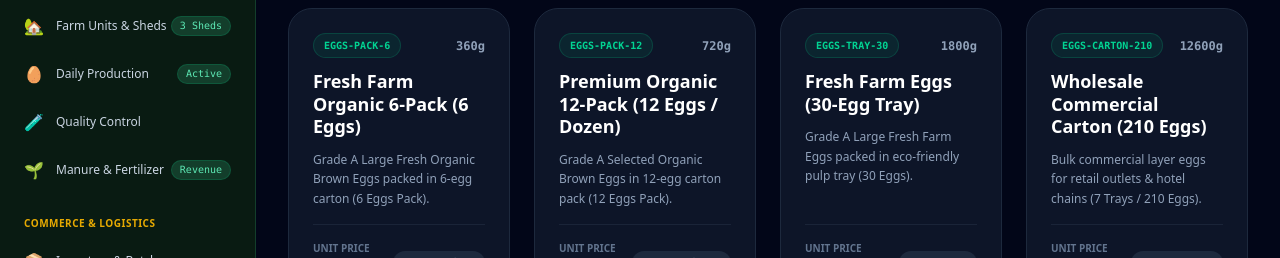
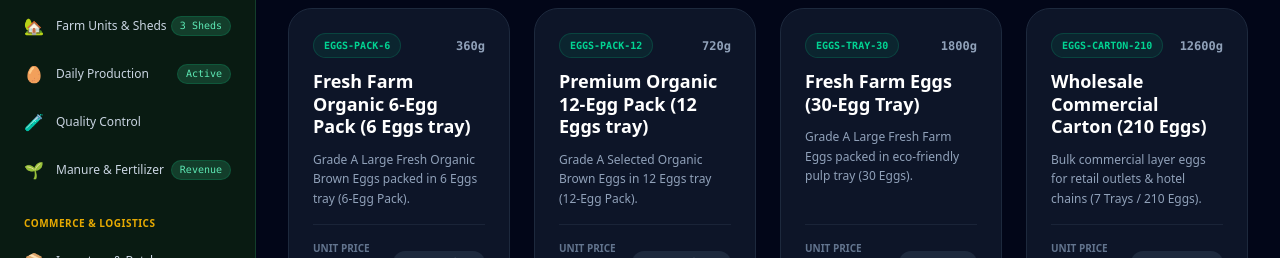
Before and after one commit to roshanbless/Eden-Nest-Farm-ERP_V2, a Next.js app: page /dashboard/products in a window 1280 px wide. Shown: the part 147-405 px from the top of the page. Built offline with nearby package versions, Linux system fonts and the light colour scheme; no server answers; the database is empty.

Commit message:
fix: Update product names & dropdown labels to 6-Egg Pack (6 Eggs tray) and 12-Egg Pack (12 Eggs tray)

```diff
--- a/app/dashboard/products/page.tsx
+++ b/app/dashboard/products/page.tsx
@@ -175,9 +175,9 @@ export default function ProductsPage() {
                     onChange={(e: any) => setUnit(e.target.value)}
                     className="w-full px-4 py-2.5 rounded-xl bg-slate-950 border border-slate-800 text-white font-semibold text-emerald-300 focus:ring-2 focus:ring-emerald-500 focus:outline-none"
                   >
-                    <option value="pack_6">6-Egg Pack (6 Eggs Carton)</option>
-                    <option value="pack_12">12-Egg Pack (12 Eggs Carton / Dozen)</option>
-                    <option value="tray">30-Egg Tray (30 Eggs Pulp Tray)</option>
+                    <option value="pack_6">6-Egg Pack (6 Eggs tray)</option>
+                    <option value="pack_12">12-Egg Pack (12 Eggs tray)</option>
+                    <option value="tray">30-Egg Tray (30 Eggs tray)</option>
                     <option value="carton">Commercial Carton (210 Eggs / 7 Trays)</option>
                     <option value="bag_5kg">5 kg Organic Manure Zip Pouch</option>
                     <option value="bag_10kg">10 kg Organic Manure Garden Bag</option>
--- a/src/lib/api/commerce.ts
+++ b/src/lib/api/commerce.ts
@@ -74,9 +74,9 @@ export interface Order {
 export const mockProducts: Product[] = [
   {
     id: 'prod-00',
-    name: 'Fresh Farm Organic 6-Pack (6 Eggs)',
+    name: 'Fresh Farm Organic 6-Egg Pack (6 Eggs tray)',
     sku: 'EGGS-PACK-6',
-    description: 'Grade A Large Fresh Organic Brown Eggs packed in 6-egg carton (6 Eggs Pack).',
+    description: 'Grade A Large Fresh Organic Brown Eggs packed in 6 Eggs tray (6-Egg Pack).',
     category: 'eggs_dozen',
     unit_of_measure: 'pack_6',
     base_price: 50,
@@ -86,9 +86,9 @@ export const mockProducts: Product[] = [
   },
   {
     id: 'prod-02',
-    name: 'Premium Organic 12-Pack (12 Eggs / Dozen)',
+    name: 'Premium Organic 12-Egg Pack (12 Eggs tray)',
     sku: 'EGGS-PACK-12',
-    description: 'Grade A Selected Organic Brown Eggs in 12-egg carton pack (12 Eggs Pack).',
+    description: 'Grade A Selected Organic Brown Eggs in 12 Eggs tray (12-Egg Pack).',
     category: 'eggs_dozen',
     unit_of_measure: 'pack_12',
     base_price: 95,
```
